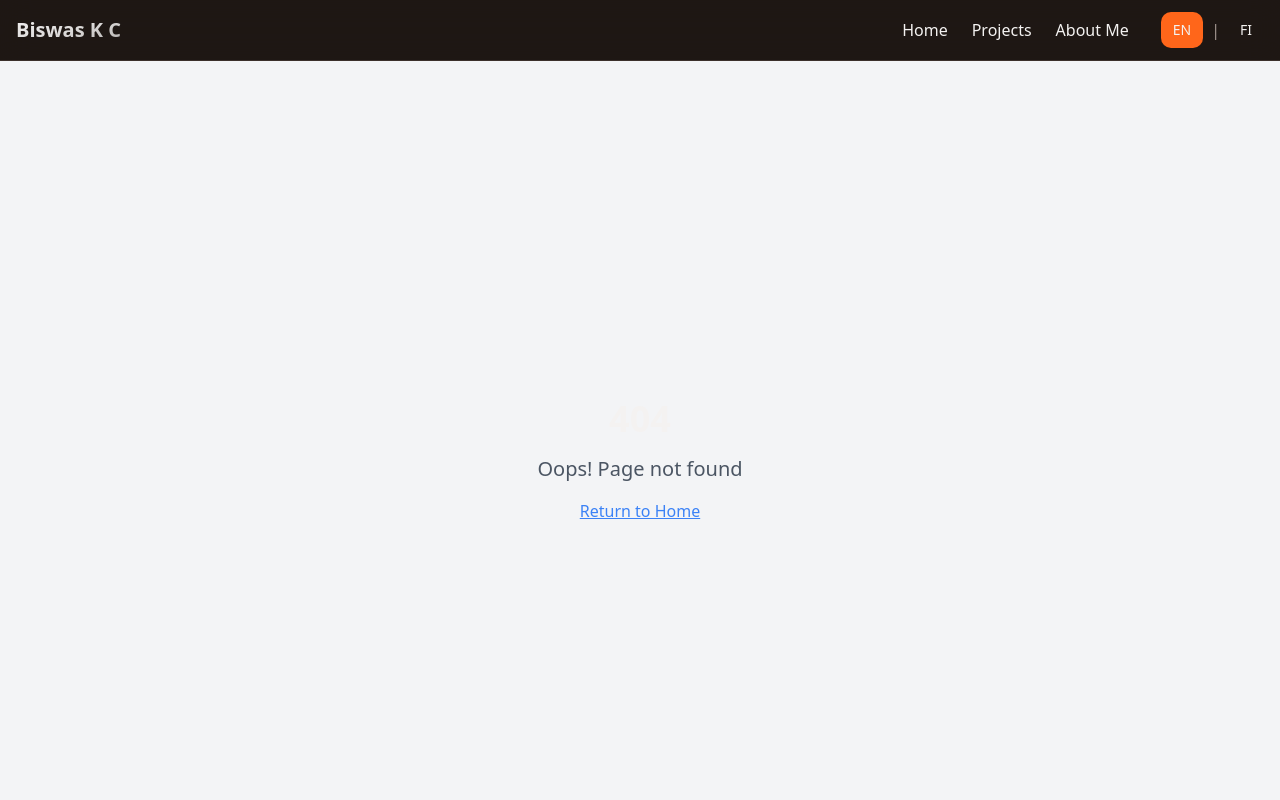
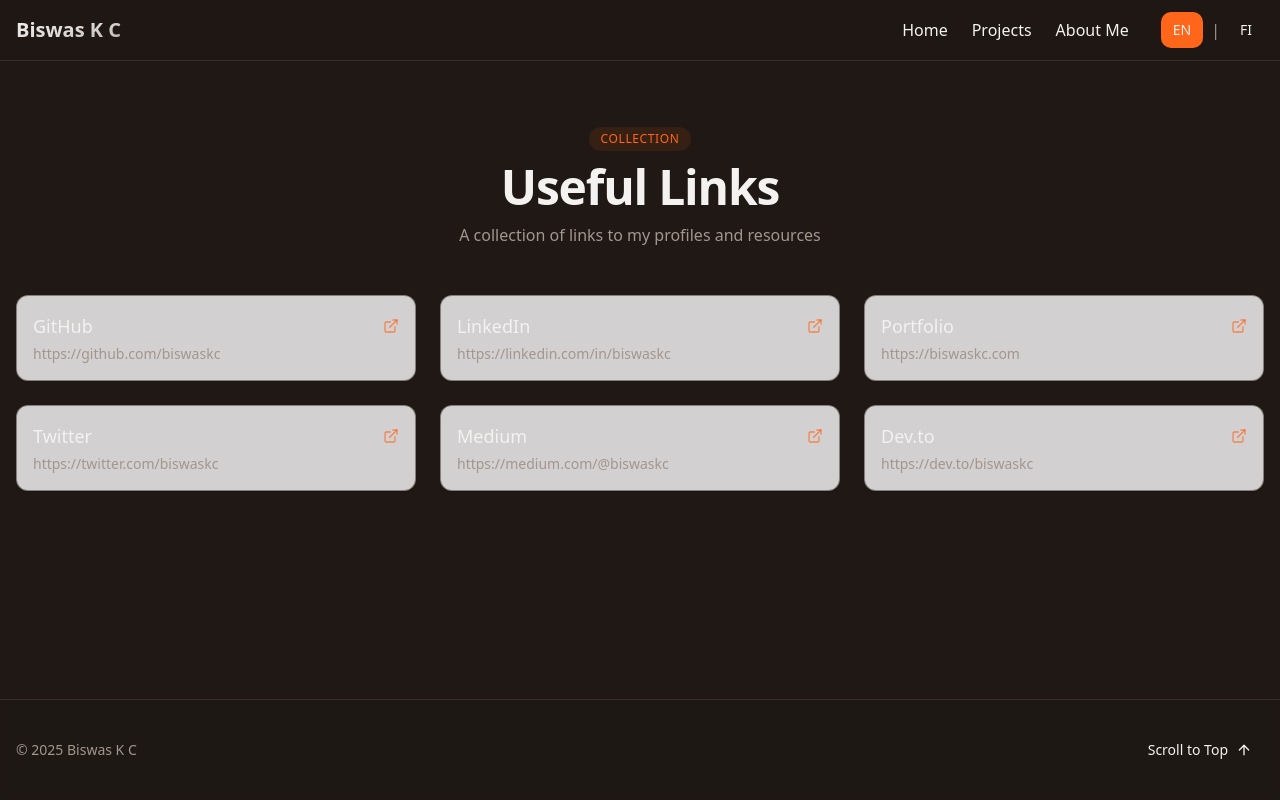
Before and after one commit to biswaskc57/portfolio-new, a React (Vite) app: page /links in a window 1280 px wide. Before the commit this address had no page. Shown: the top 800 px of the page. Built offline with nearby package versions, Linux system fonts and the light colour scheme.

Commit message:
Refactor link UI
Separate link UI from existing components.

```diff
--- a/src/App.tsx
+++ b/src/App.tsx
@@ -8,6 +8,7 @@ import Layout from "./components/Layout";
 import Home from "./pages/Home";
 import Projects from "./pages/Projects";
 import About from "./pages/About";
+import Links from "./pages/Links";
 import NotFound from "./pages/NotFound";
 
 const queryClient = new QueryClient();
@@ -23,6 +24,7 @@ const App = () => (
             <Route path="/" element={<Home />} />
             <Route path="/projects" element={<Projects />} />
             <Route path="/about" element={<About />} />
+            <Route path="/links" element={<Links />} />
             {/* ADD ALL CUSTOM ROUTES ABOVE THE CATCH-ALL "*" ROUTE */}
             <Route path="*" element={<NotFound />} />
           </Routes>
--- a/src/pages/Index.tsx
+++ b/src/pages/Index.tsx
@@ -1,9 +1,9 @@
 
 import React from 'react';
-import Home from './Home';
+import { Navigate } from 'react-router-dom';
 
 const Index = () => {
-  return <Home />;
+  return <Navigate to="/" replace />;
 };
 
 export default Index;
--- /dev/null
+++ b/src/pages/Links.tsx
@@ -0,0 +1,55 @@
+
+import React from 'react';
+import LinksHeader from '@/components/LinksHeader';
+import LinksContainer from '@/components/LinksContainer';
+import { useLanguage } from '@/hooks/useLanguage';
+
+const Links: React.FC = () => {
+  const { t } = useLanguage();
+
+  // Hardcoded links data
+  const links = [
+    {
+      id: '1',
+      title: 'GitHub',
+      url: 'https://github.com/biswaskc'
+    },
+    {
+      id: '2',
+      title: 'LinkedIn',
+      url: 'https://linkedin.com/in/biswaskc'
+    },
+    {
+      id: '3',
+      title: 'Portfolio',
+      url: 'https://biswaskc.com'
+    },
+    {
+      id: '4',
+      title: 'Twitter',
+      url: 'https://twitter.com/biswaskc'
+    },
+    {
+      id: '5',
+      title: 'Medium',
+      url: 'https://medium.com/@biswaskc'
+    },
+    {
+      id: '6',
+      title: 'Dev.to',
+      url: 'https://dev.to/biswaskc'
+    }
+  ];
+
+  return (
+    <div className="container mx-auto px-4 py-16">
+      <LinksHeader
+        title="Useful Links"
+        subtitle="A collection of links to my profiles and resources"
+      />
+      <LinksContainer links={links} />
+    </div>
+  );
+};
+
+export default Links;
```
